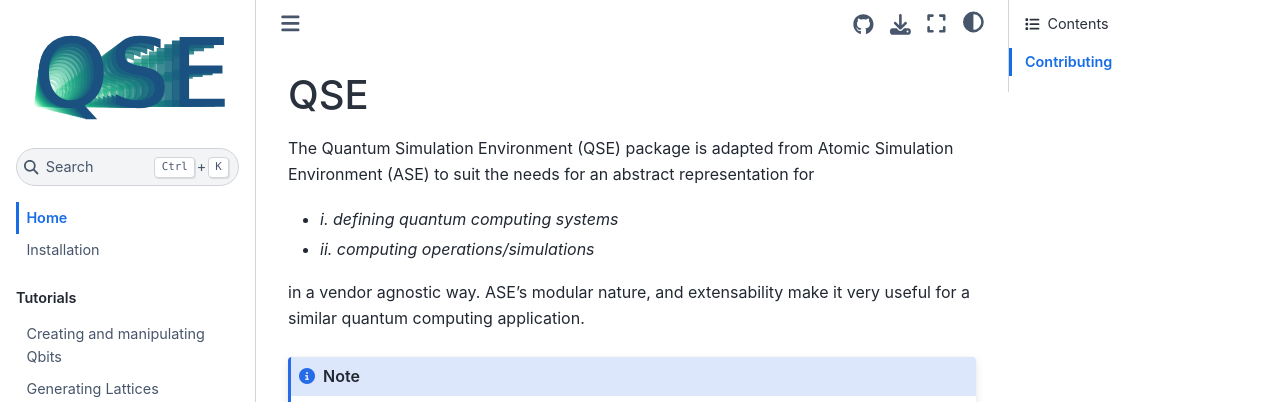
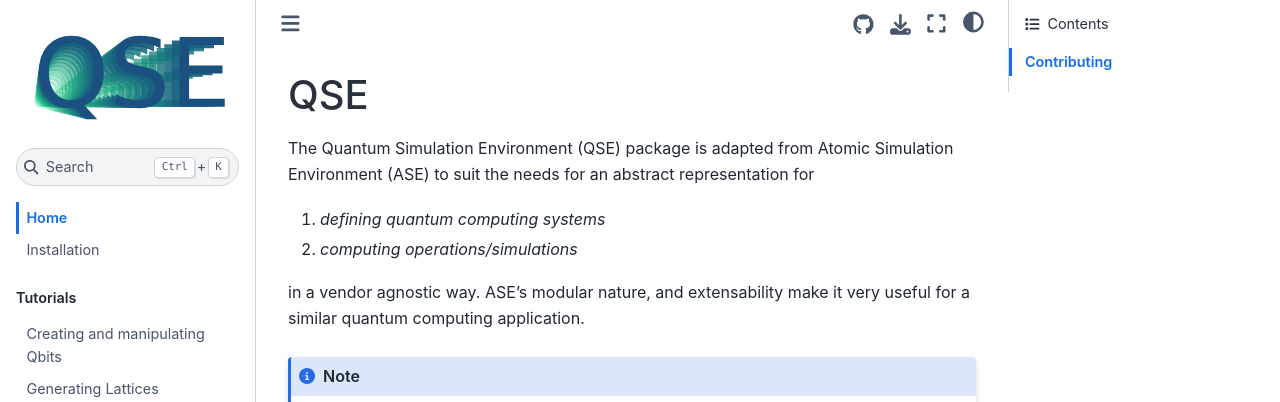
Before and after one commit to ICHEC/qse, a Sphinx documentation site: the page built from docs/source/index.rst, in a window 1280 px wide. Shown: the top 402 px of the page. Built offline with Sphinx 7.4.7 and the Sphinx Book theme 1.1.4, drawn with Linux system fonts in a browser that asks for light colours.

Commit message:
minor change

```diff
--- a/docs/source/index.rst
+++ b/docs/source/index.rst
@@ -3,8 +3,8 @@
 
 The Quantum Simulation Environment (QSE) package is adapted from Atomic Simulation Environment (ASE) to suit the needs for an abstract representation for
 
-* `i. defining quantum computing systems`
-* `ii. computing operations/simulations`
+#. `defining quantum computing systems`
+#. `computing operations/simulations`
 
 in a vendor agnostic way. ASE's modular nature, and extensability make it very useful for a similar quantum computing application.
 
```
